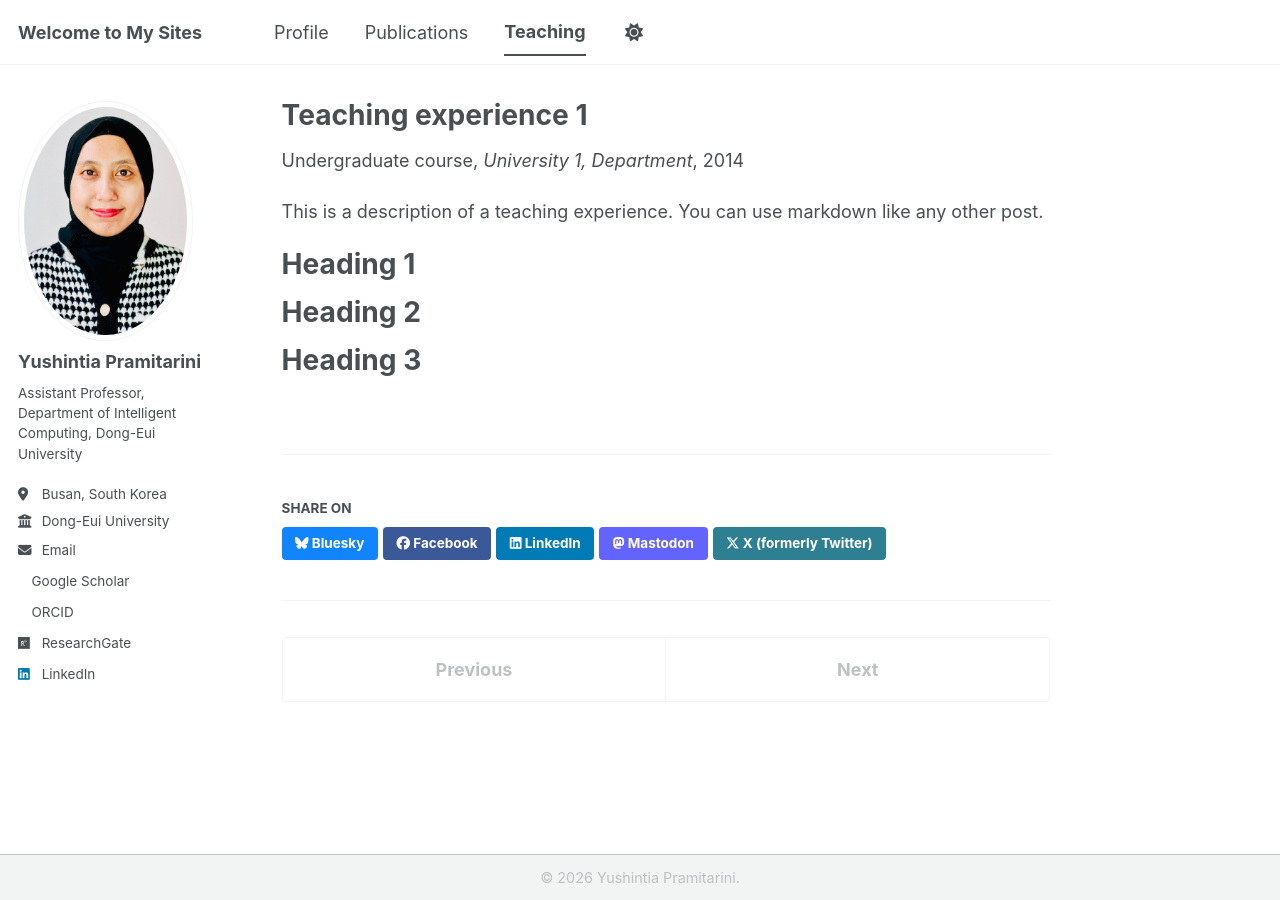
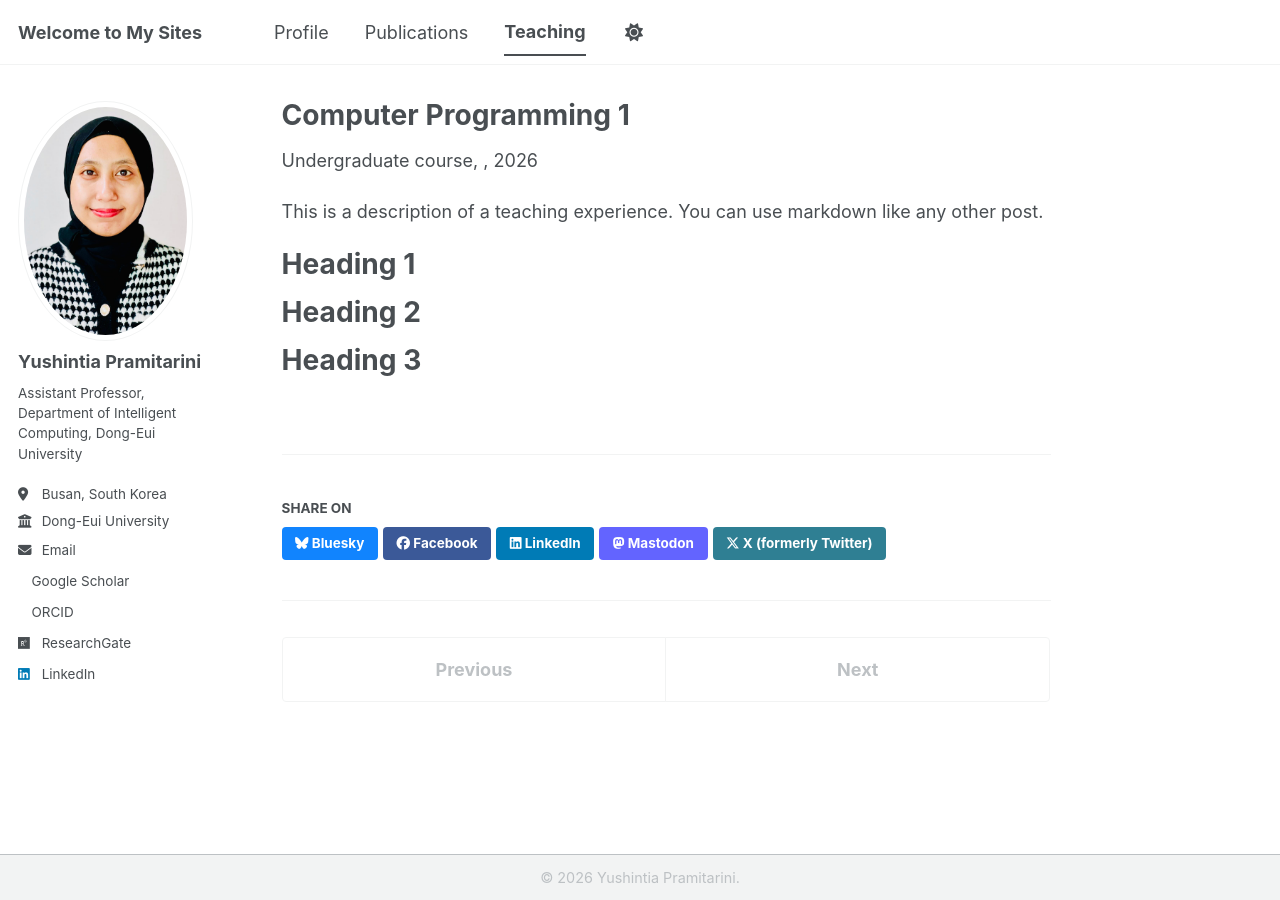
Before and after one commit to yushintia/yushintia.github.io, a Jekyll site: the page built from _teaching/computer-programming1.md, in a window 1280 px wide. Built offline with Jekyll 4.4.1, drawn with Linux system fonts in a browser that asks for light colours; a style sheet for code colours, icons or effects is not loaded.

Commit message:
Rename teaching experience to 'Computer Programming 1'
Updated the title and permalink for the teaching experience.

```diff
--- a/_teaching/2014-spring-teaching-1.md
+++ b/_teaching/computer-programming1.md
@@ -1,11 +1,8 @@
 ---
-title: "Teaching experience 1"
+title: "Computer Programming 1"
 collection: teaching
 type: "Undergraduate course"
-permalink: /teaching/2014-spring-teaching-1
-venue: "University 1, Department"
-date: 2014-01-01
-location: "City, Country"
+permalink: /teaching/computer-programming1
 ---
 
 This is a description of a teaching experience. You can use markdown like any other post.
```
